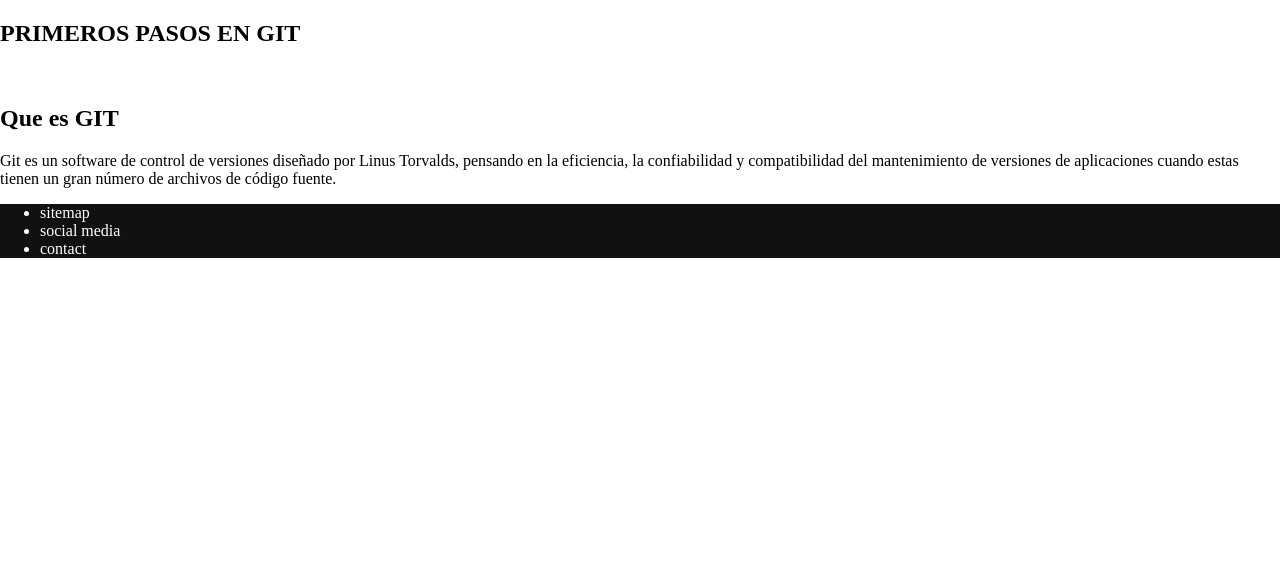
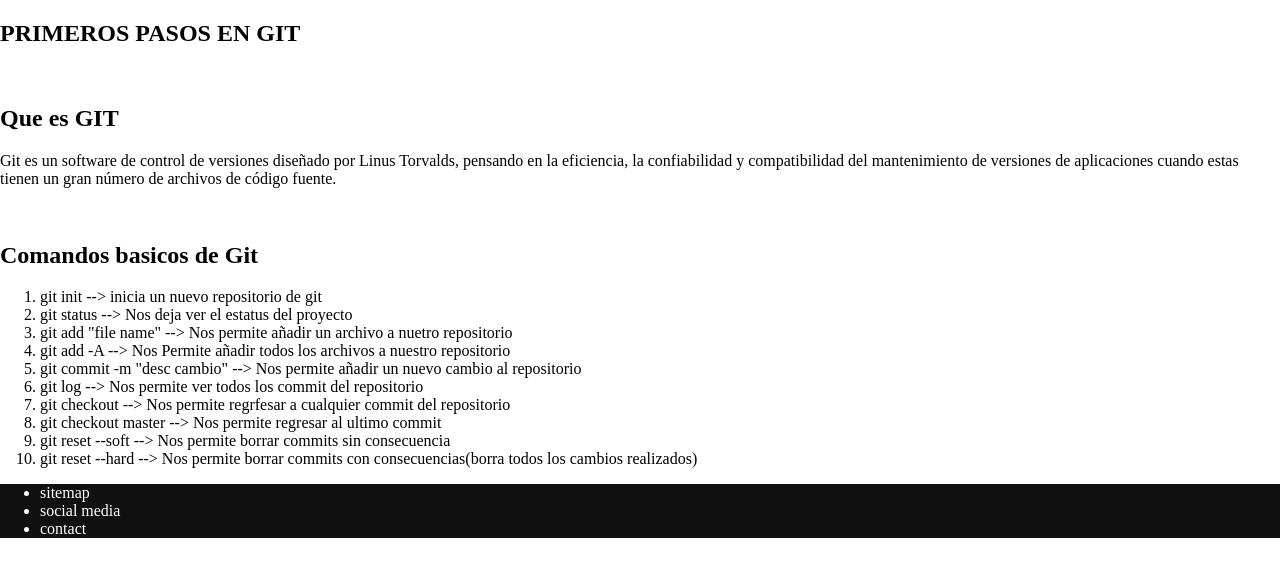
Before and after one commit to DOBLEUMARTINEZ/DOBLEU_MARTINEZ_PHP, a PHP site: page / in a window 1280 px wide. Shown: the part 124-701 px from the top of the page. Run offline with PHP 8.4, Linux system fonts and the light colour scheme.

Commit message:
SE AÑADIO AL BODY LOS COMANDOS BASICOS DE GIT

```diff
--- a/index.php
+++ b/index.php
@@ -26,6 +26,20 @@
 		<p>
 			Git es un software de control de versiones diseñado por Linus Torvalds, pensando en la eficiencia, la confiabilidad y compatibilidad del mantenimiento de versiones de aplicaciones cuando estas tienen un gran número de archivos de código fuente.
 		</p>
+		<br>
+		<h2>Comandos basicos de Git</h2>
+		<ol>
+			<li>git init --> inicia un nuevo repositorio de git</li>
+			<li>git status --> Nos deja ver el estatus del proyecto</li>
+			<li>git add "file name" --> Nos permite añadir un archivo a nuetro repositorio</li>
+			<li>git add -A --> Nos Permite añadir todos los archivos a nuestro repositorio</li>
+			<li>git commit -m "desc cambio" --> Nos permite añadir un nuevo cambio al repositorio</li>
+			<li>git log --> Nos permite ver todos los commit del repositorio</li>
+			<li>git checkout --> Nos permite regrfesar a cualquier commit del repositorio</li>
+			<li>git checkout master --> Nos permite regresar al ultimo commit</li>
+			<li>git reset --soft --> Nos permite borrar commits sin consecuencia</li>
+			<li>git reset --hard --> Nos permite borrar commits con consecuencias(borra todos los cambios realizados)</li>
+		</ol>
 	</section>
 
 	<footer class="footer">
```
